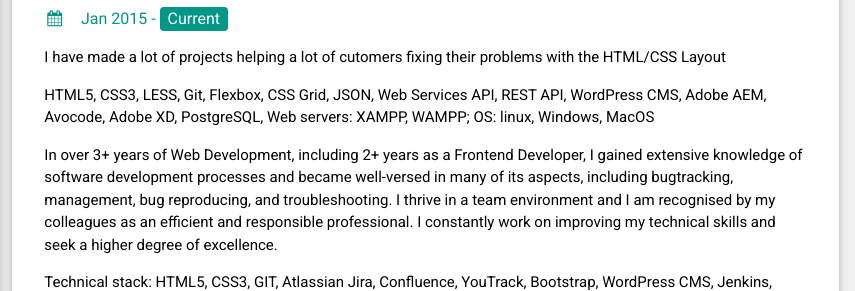
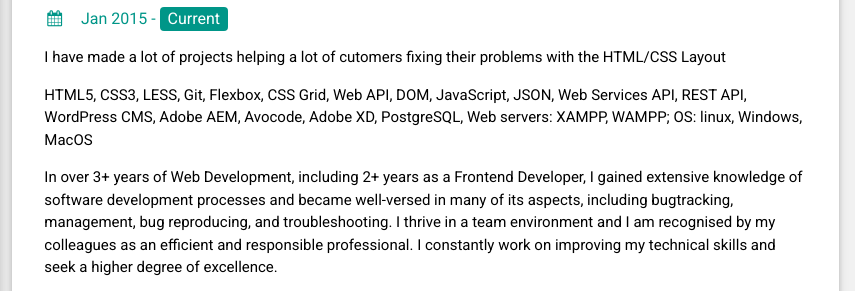
Before and after one commit to tpsprogrammist/cvFrontend, a plain HTML site: page index.html in a window 1280 px wide. Shown: the part 153-444 px from the top of the page, 425-1280 px from the left. Drawn offline with nearby package versions, Linux system fonts and the light colour scheme.

Commit message:
Update index.html

```diff
--- a/index.html
+++ b/index.html
@@ -148,7 +148,7 @@
             </h6>
             <p>I have made a lot of projects helping a lot of cutomers fixing their problems with the HTML/CSS Layout</p>
 
-            <p>HTML5, CSS3, LESS, Git, Flexbox, CSS Grid, JSON, Web Services API, REST API, WordPress CMS, Adobe AEM, Avocode,
+            <p>HTML5, CSS3, LESS, Git, Flexbox, CSS Grid, Web API, DOM, JavaScript, JSON, Web Services API, REST API, WordPress CMS, Adobe AEM, Avocode,
               Adobe XD, PostgreSQL, Web servers: XAMPP, WAMPP; OS: linux, Windows, MacOS
             </p>
             <p> In over 3+ years of Web Development, including 2+ years as a Frontend Developer, I gained extensive knowledge
```
